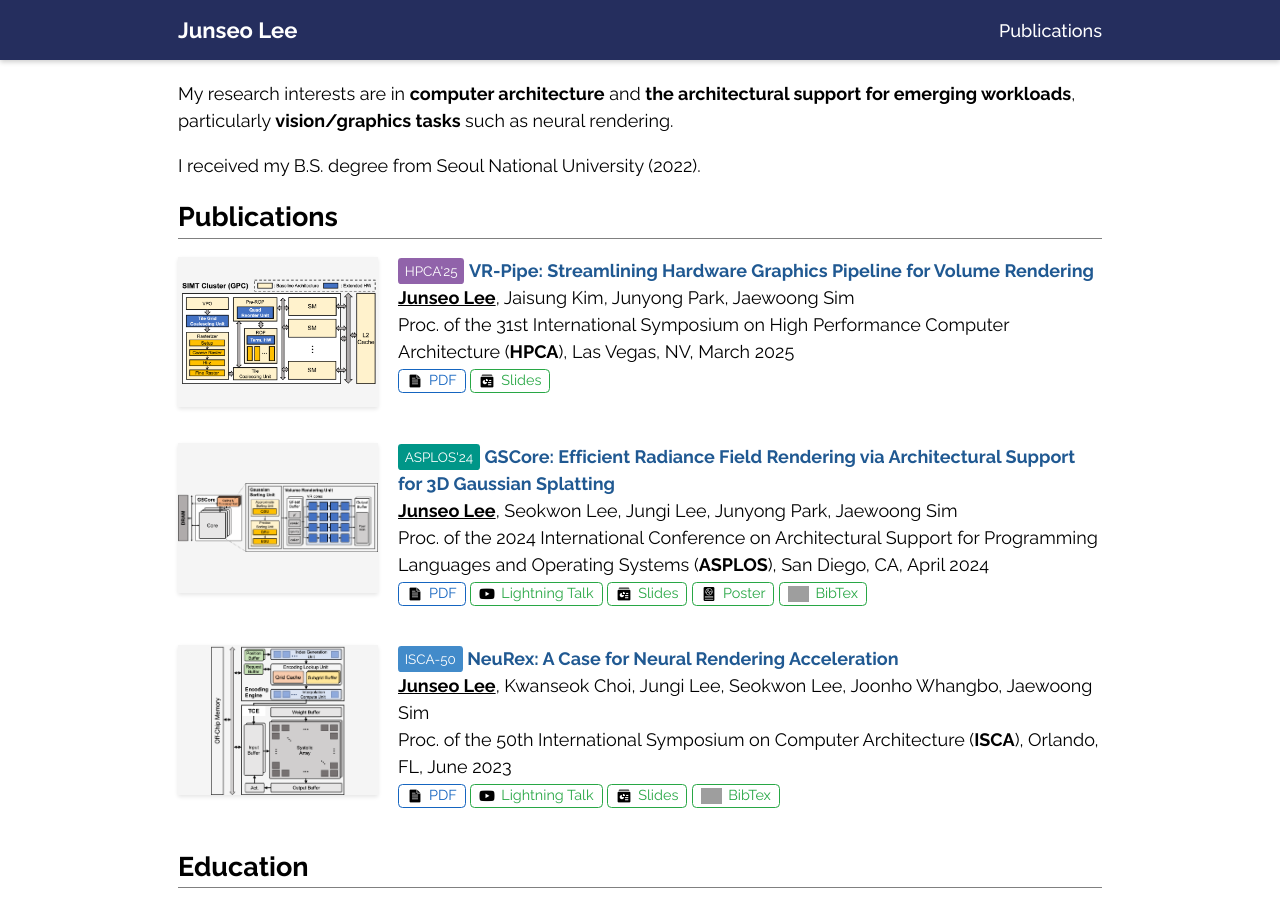
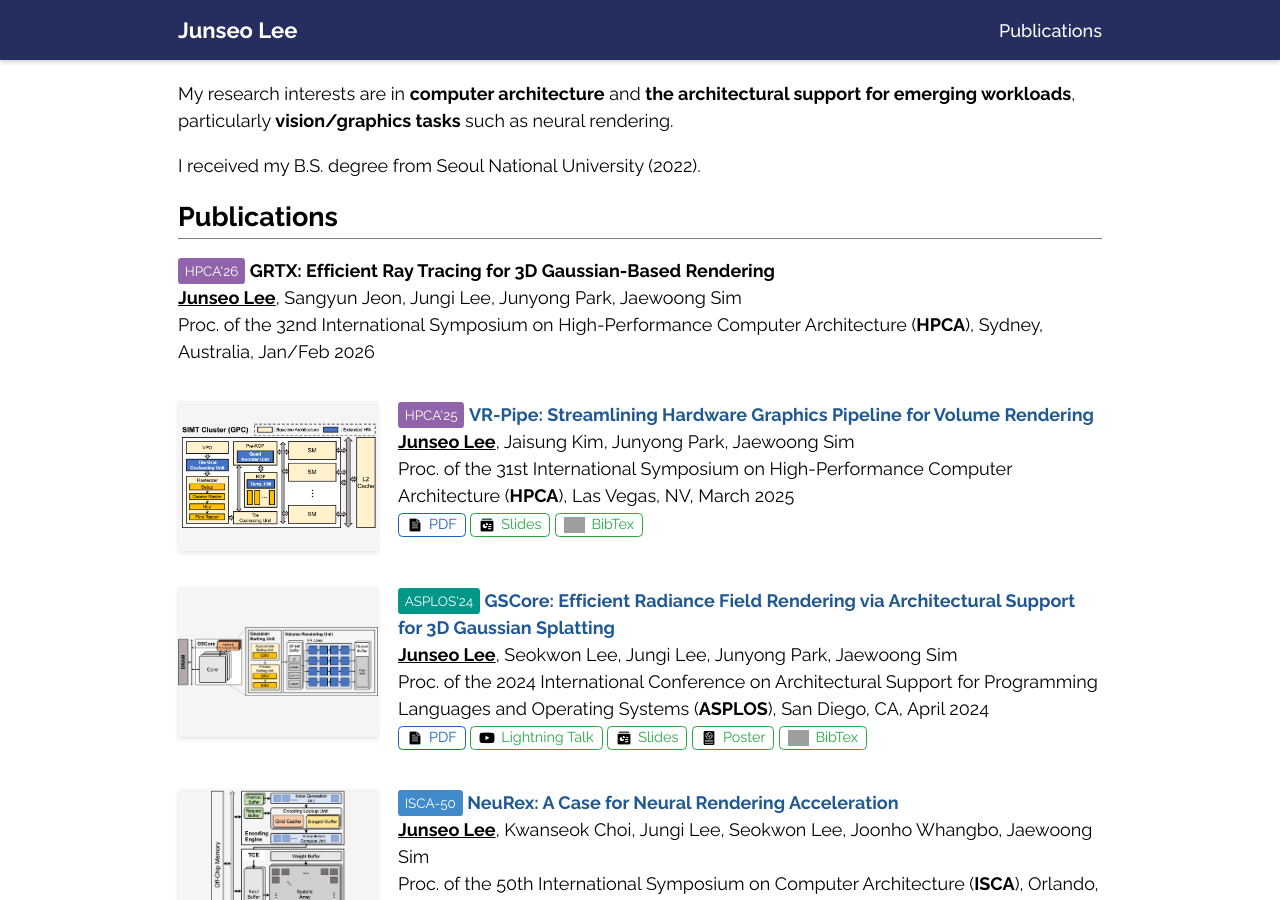
Before and after one commit to junseo013/junseo013.github.io, a Jekyll site: the page built from index.md, in a window 1280 px wide and 900 px high, scrolled down 310 px. Built offline with Jekyll 4.4.1, drawn with Linux system fonts in a browser that asks for light colours; grey boxes are pictures that could not be loaded.

Commit message:
add GRTX (HPCA'26)

```diff
--- a/_includes/header.html
+++ b/_includes/header.html
@@ -8,7 +8,7 @@
       <p>Email: <a class="styled-link" href="mailto:junseo.lee@snu.ac.kr">junseo.lee@snu.ac.kr</a></p>
       <p>
       <a
-      <a class="btn btn-outline-primary" href="https://scholar.google.com/citations?user=f2Bx8o8AAAAJ">
+      <a class="btn btn-outline-primary" href="https://scholar.google.com/citations?user=f2Bx8o8AAAAJ&hl=en">
         <img src="/assets/images/icons/google_scholar.png" alt="Google Scholar"> Google Scholar
       </a>
       <!-- <a class="styled-link" href="https://orcid.org/0009-0009-4953-1383">ORCID</a> | -->
--- a/_includes/publications.html
+++ b/_includes/publications.html
@@ -10,6 +10,18 @@
 
   <ul class="paper-list">
     <li class="paper-item">
+      <!-- <img src="assets/images/papers/vr-pipe.png" alt="GRTX" class="paper-image" onclick="openModal(this.src)"> -->
+      <div class="paper-content">
+        <p>
+          <a class="button-link button-hpca" href="https://conf.researchr.org/home/hpca-2026">HPCA'26</a>
+          <strong>GRTX: Efficient Ray Tracing for 3D Gaussian-Based Rendering</strong>
+        </p>
+        <p><em>Junseo Lee</em>, Sangyun Jeon, Jungi Lee, Junyong Park, Jaewoong Sim</p>
+        <p>Proc. of the 32nd International Symposium on High-Performance Computer Architecture (<strong>HPCA</strong>), Sydney, Australia, Jan/Feb 2026</p>
+      </div>
+    </li>
+
+    <li class="paper-item">
       <img src="assets/images/papers/vr-pipe.png" alt="VR-Pipe" class="paper-image" onclick="openModal(this.src)">
       <div class="paper-content">
         <p>
@@ -17,7 +29,7 @@
           <strong><a class="styled-link" href="https://arxiv.org/abs/2502.17078">VR-Pipe: Streamlining Hardware Graphics Pipeline for Volume Rendering</a></strong>
         </p>
         <p><em>Junseo Lee</em>, Jaisung Kim, Junyong Park, Jaewoong Sim</p>
-        <p>Proc. of the 31st International Symposium on High Performance Computer Architecture (<strong>HPCA</strong>), Las Vegas, NV, March 2025</p>
+        <p>Proc. of the 31st International Symposium on High-Performance Computer Architecture (<strong>HPCA</strong>), Las Vegas, NV, March 2025</p>
         <p>
         <a class="btn btn-outline-primary" href="assets/pubs/hpca25-vr-pipe.pdf">
           <img src="/assets/images/icons/paper.png" alt="PDF"> PDF
@@ -25,6 +37,19 @@
         <a class="btn btn-outline-success" href="assets/pubs/hpca25-vr-pipe-talk.pdf">
           <img src="/assets/images/icons/slides.png" alt="Slides"> Slides
         </a>
+        <a class="btn btn-outline-success" href="javascript:toggleHide('lee-hpca25')">
+          <img src="/assets/images/icons/bibtex.png" alt="BibTex"> BibTex
+        </a>
+        <div class="bibtex-container">
+          <button class="copy-button" data-bibtex-id="lee-hpca25" style="display: none;" onclick="copyBibtex('lee-hpca25')">Copy</button>
+          <pre id="lee-hpca25" class="bibtex">
+@inproceedings{lee-hpca25,
+  author    = {Lee, Junseo and Kim, Jaisung and Park, Junyong and Sim, Jaewoong},
+  title     = {VR-Pipe: Streamlining Hardware Graphics Pipeline for Volume Rendering},
+  year      = {2025},
+  booktitle = {Proceedings of the 31st IEEE International Symposium on High-Performance Computer Architecture (HPCA)}
+}</pre>
+        </div>
         <!--[<a class="styled-link" href="https://youtu.be/TByYGw837IU?si=LSLdNcbiMkEMRJWn">Lightning Talk</a>]
         [<a class="styled-link" href="assets/pubs/asplos24-gscore-poster.pdf">Poster</a>]
         [<a class="styled-link" href="javascript:toggleHide('lee-asplos24')">BibTex</a>] -->
```
